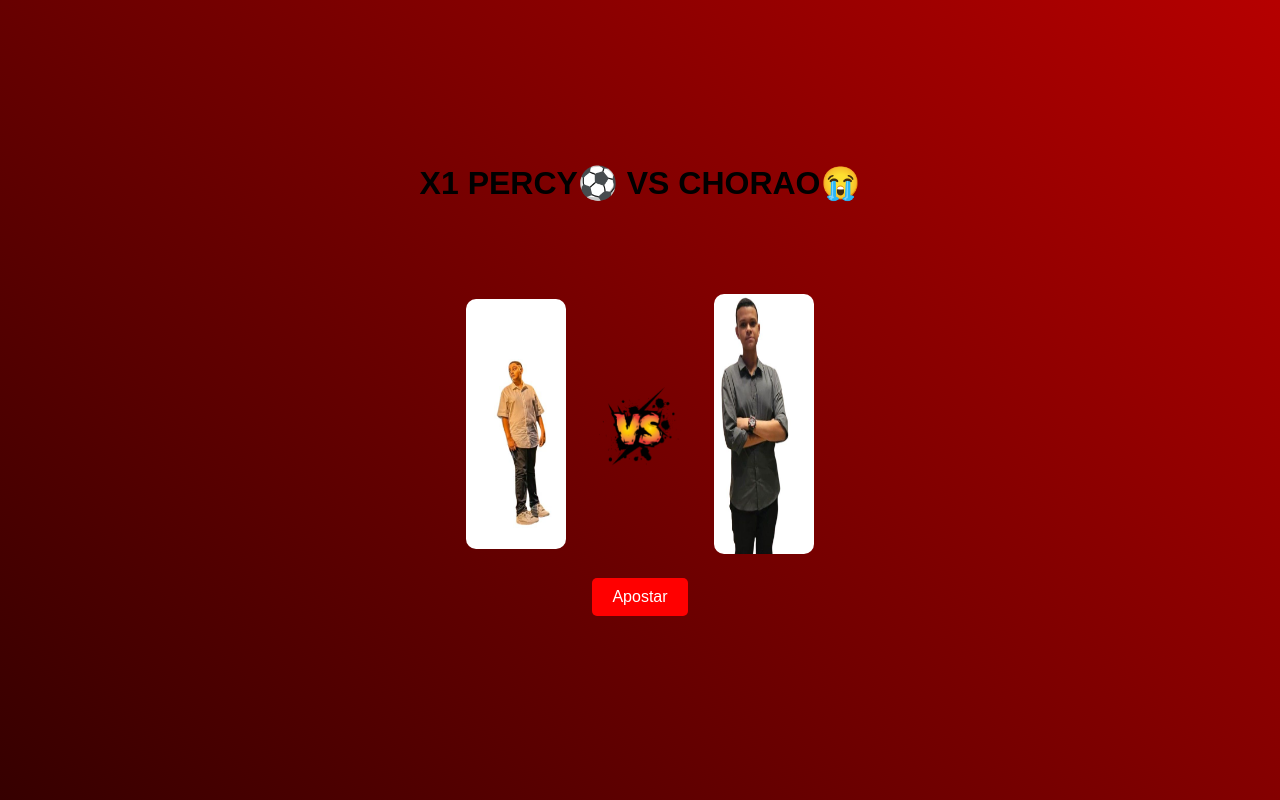
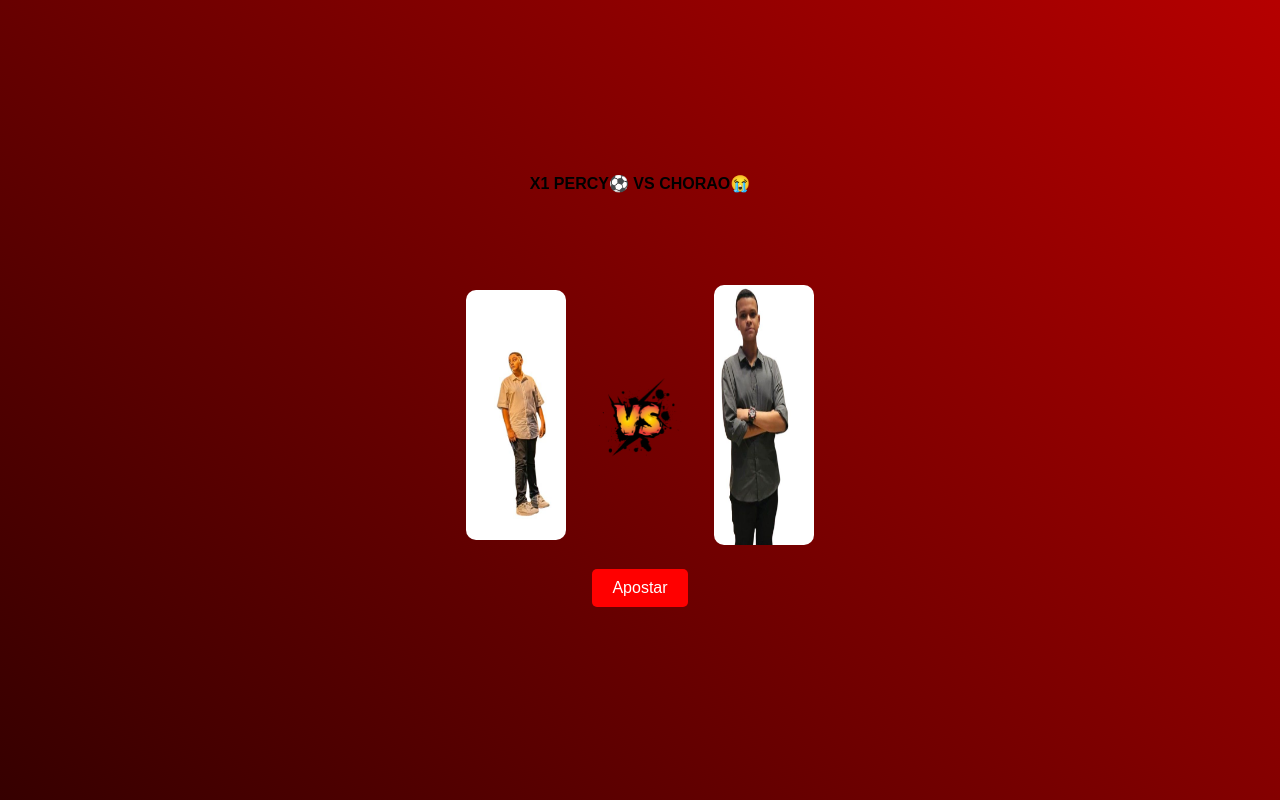
Before and after one commit to Matheusmp4/perciputo, a plain HTML site: page index.html in a window 1280 px wide. Drawn offline with Linux system fonts and the light colour scheme.

Commit message:
Update index.html

```diff
--- a/index.html
+++ b/index.html
@@ -25,7 +25,7 @@
         }
 
         h2 {
-            font-size: 2em;
+            font-size: 16px;
             color: #ffffff;
             text-align: center;
             margin: 0;
```
